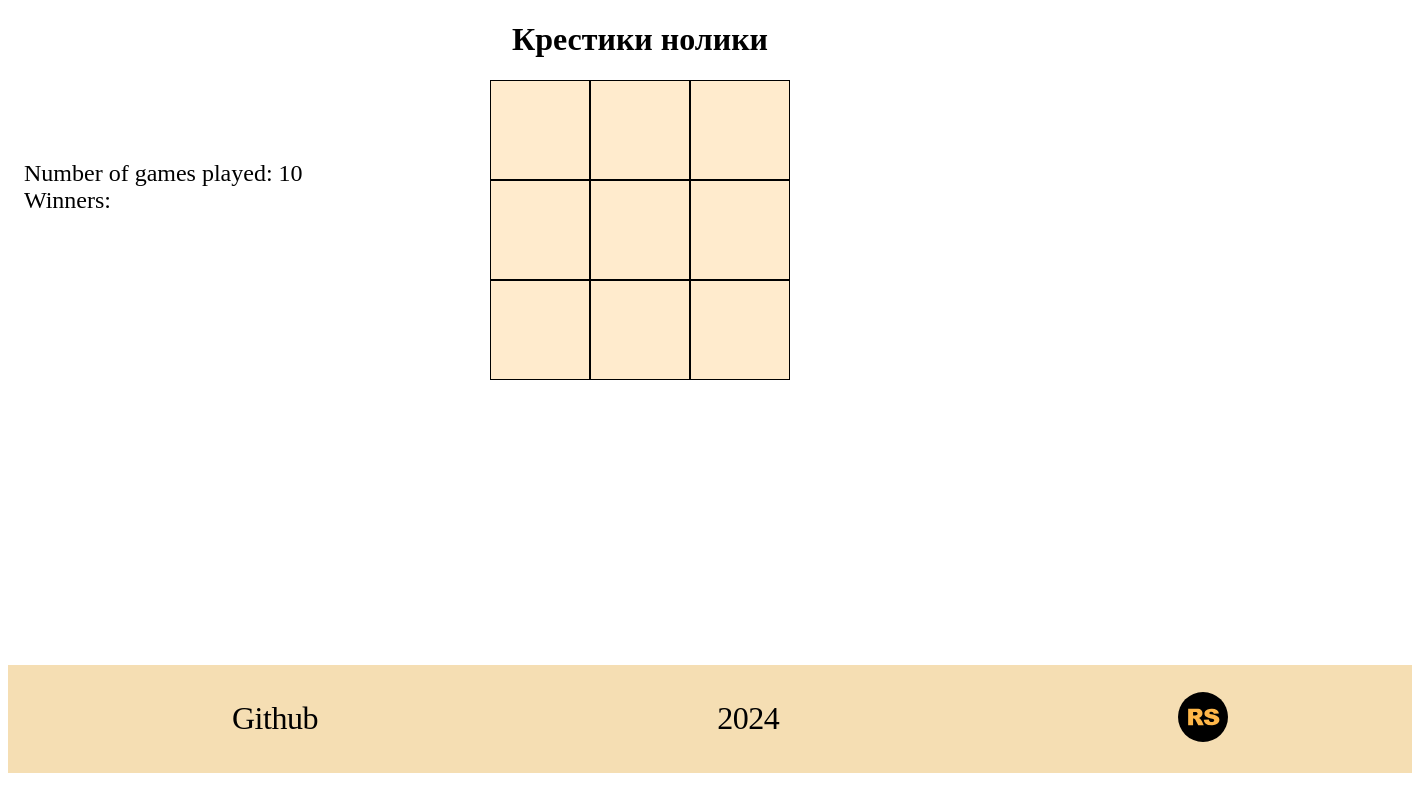
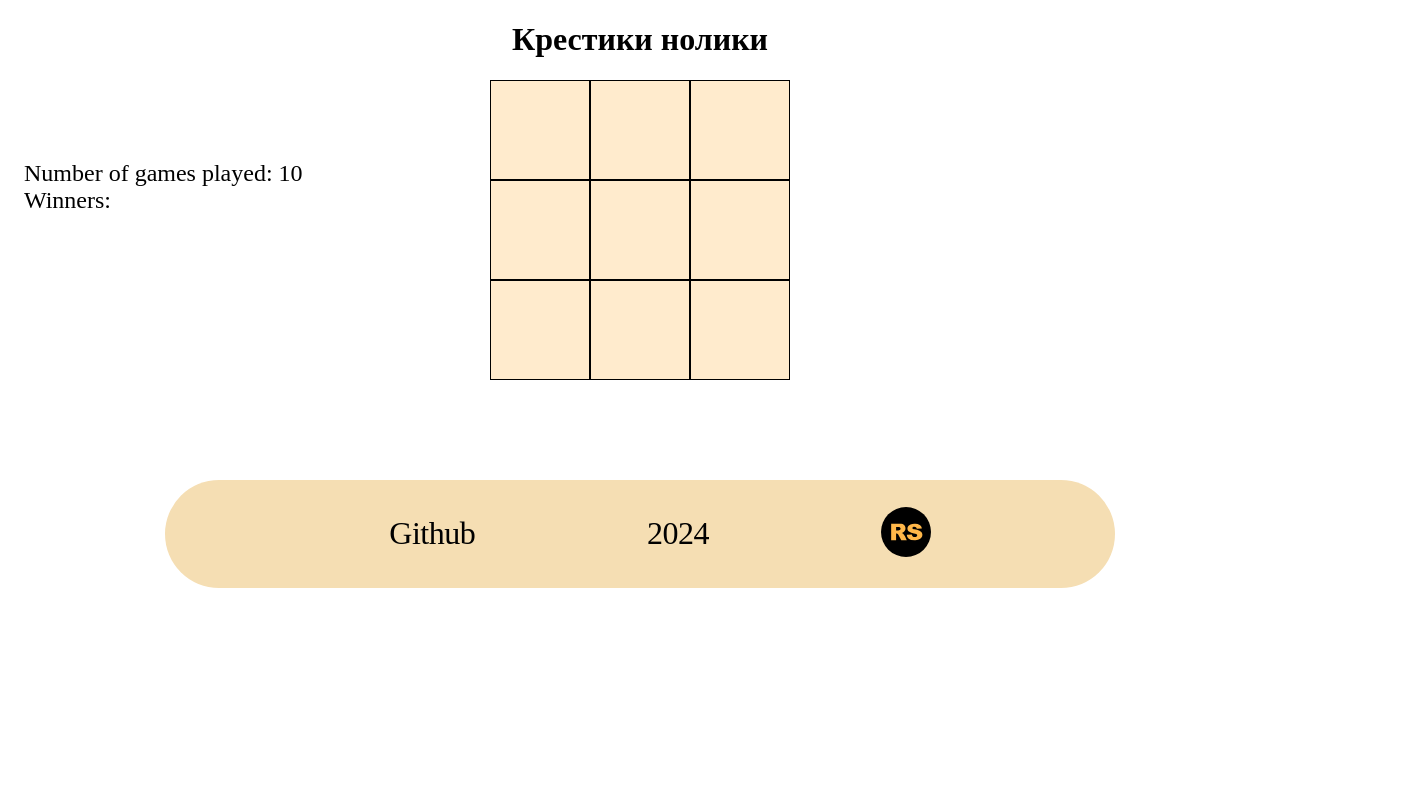
Before and after one commit to Alex4421/Game-, a plain HTML site: page index.html in a window 1280 px wide. Shown: the whole page, 1412 px wide, since content can reach past the window. Drawn offline with Linux system fonts and the light colour scheme.

Commit message:
fix: css and js code

```diff
--- a/style.css
+++ b/style.css
@@ -72,13 +72,17 @@ h1{
 }
 .footer{
     height: 108px;
-  padding-inline: 11.5rem;
-  width: 82%;
-  background-color: wheat;
-  margin: 0 auto;
+    padding-inline: 11.5rem;
+    width: 46%;
+    background-color: wheat;
+    margin: 0 auto;
+      margin-top: 0px;
     margin-top: 0px;
-  margin-top: 285px;
+    margin-top: 480px;
+    border-radius: 117px;
+    margin-top: 100px;
   }
+
   .footer ul{
     align-items: center;
     display: flex;
```
